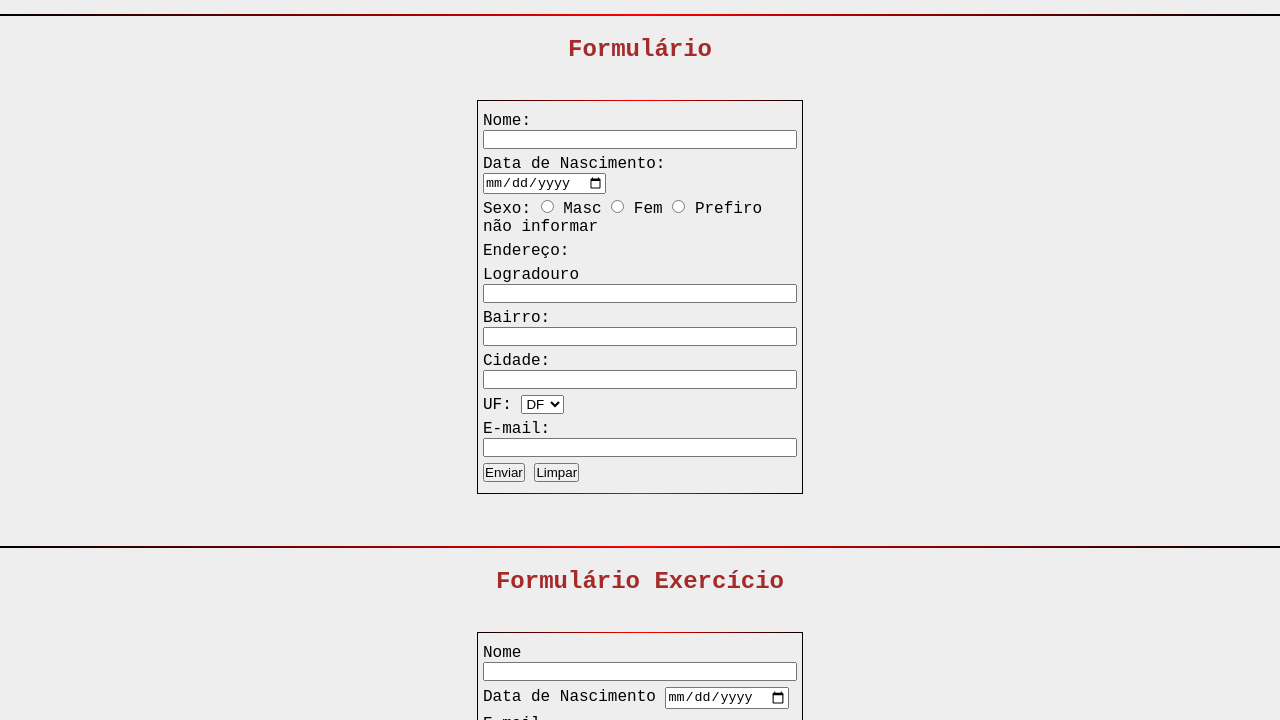
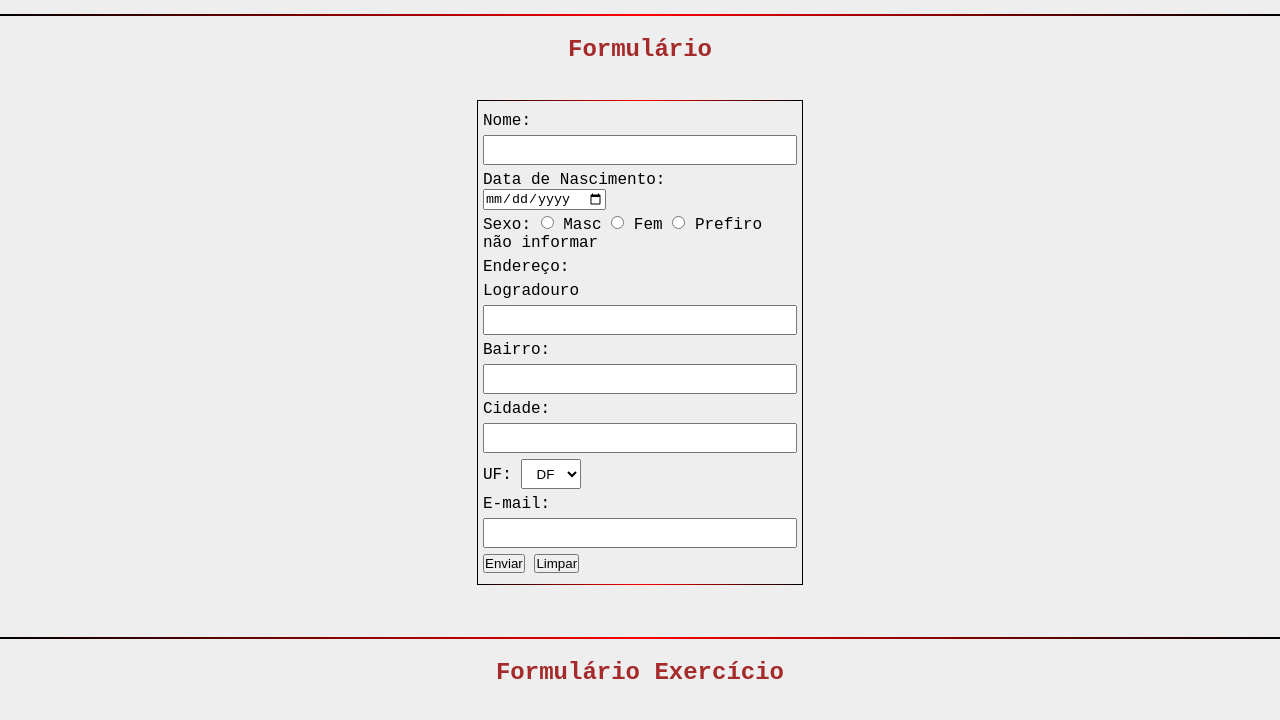
Before and after one commit to adsMichel/formularioPadroesWeb, a plain HTML site: page index.html in a window 1280 px wide. Shown: the part 1569-2289 px from the top of the page. Drawn offline with Linux system fonts and the light colour scheme.

Commit message:
change select width

```diff
--- a/style.css
+++ b/style.css
@@ -55,7 +55,6 @@ body {
 }
 
 td {
-  border: 1px solid #333;
   padding: 8px 5px;
   border-style: solid;
   border-image-slice: 1;
@@ -111,7 +110,6 @@ li + p {
   width: 350px;
   margin: 0 auto 40px;
   padding: 10px;
-  border-radius: 5px;
 }
 
 .div-form {
@@ -119,6 +117,7 @@ li + p {
   margin: 0 auto 40px;
   padding: 10px;
   border: 1px solid #333;
+  border-radius: 5px;
 }
 
 textarea{
@@ -133,6 +132,15 @@ textarea{
   align-items: center;
 }
 
-.elements [type="text"], .elements [type="email"] {
+[type|="text"], [type|="email"] {
+  max-width: 100%;
   width: 100%;
+  height: 30px;
+  margin-top: 5px;
 }
+
+select, option {
+  width: 60px;
+  height: 30px;
+  text-align: center;
+}
```
